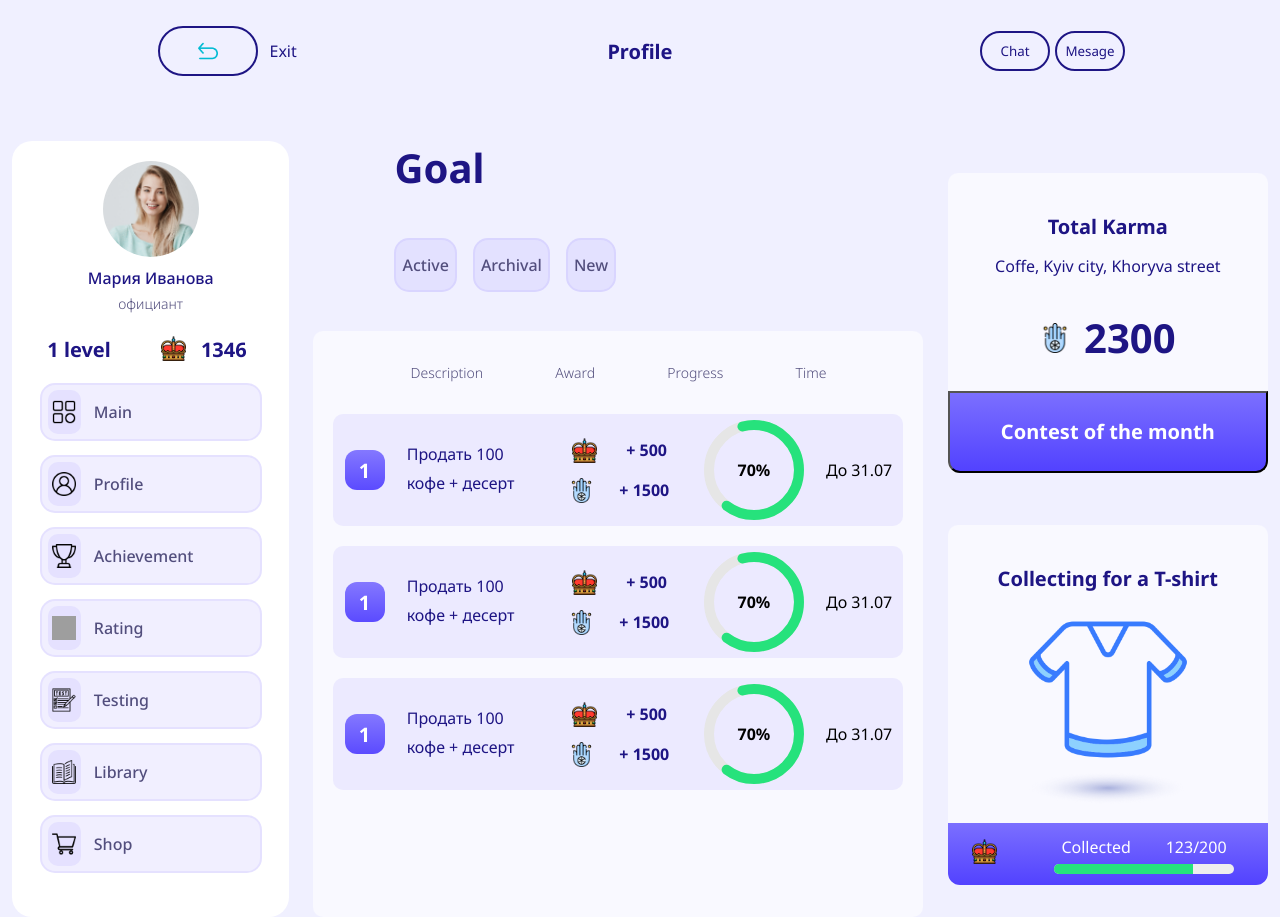
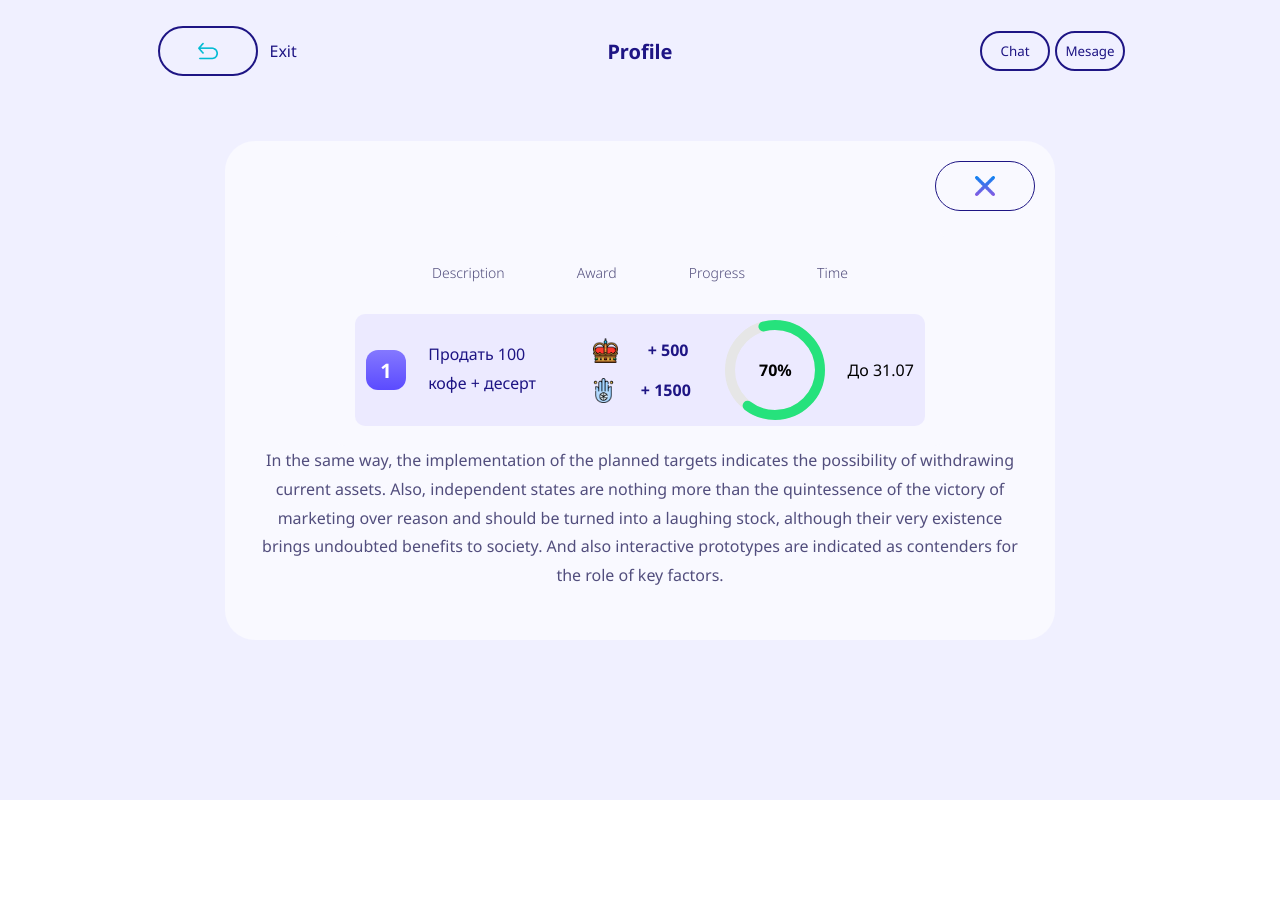
Before and after one commit to GennadiiLazovskii/corporateCaffeApp, a React (Vite) app: page / in a window 1280 px wide. After the commit the page ends 800 px from the top, so only its background shows below. Built offline with nearby package versions, Linux system fonts and the light colour scheme; grey boxes are pictures that could not be loaded.

Commit message:
Add Description Active Task

```diff
--- a/src/components/mainScreenProfile/MainScreanProfile.jsx
+++ b/src/components/mainScreenProfile/MainScreanProfile.jsx
@@ -4,12 +4,13 @@ import ProfileCard from './profileCard/ProfileCard.jsx';
 import UserGoal from './userGoal/UserGoal';
 import UserTotalKarma from './userTotalKarma/UserTotalKarma';
 import UserWishes from './userWishes/UserWishes';
+import DescrActiveTask from './descrActiveTask/DescrActiveTask';
 
 const MainScreanProfile = () => {
 
     return(
         <div className={styles.mainScreanProfile}>
-            <ProfileCard/>
+            {/* <ProfileCard/>
             <div className={styles.mainScreanProfileCenter}>
                 <UserGoal/>
                 <UserAchievements/>
@@ -17,7 +18,8 @@ const MainScreanProfile = () => {
             <div className={styles.mainScreanProfileRight}>
                 <UserTotalKarma/>
                 <UserWishes/>
-            </div>
+            </div> */}
+                <DescrActiveTask/>
         </div>
     )
 }
--- /dev/null
+++ b/src/components/mainScreenProfile/descrActiveTask/DescrActiveTask.jsx
@@ -0,0 +1,29 @@
+import styles from "./DescrActiveTask.module.scss";
+import UserAchievements from "../userAchievements/UserAchievements";
+import Cross from "../../../img/header/cross.png";
+
+const DescrActiveTask = () => {
+    return (
+        <div className={styles.DescrActiveTaskWrap}>
+            <div className={styles.DescrActiveTaskBtn}>
+                <button>
+                    <img src={Cross} alt="Exit" />
+                </button>
+            </div>
+            <UserAchievements />
+            <div className={styles.DescrActiveTaskDescr}>
+                <p>
+                    In the same way, the implementation of the planned targets indicates
+                    the possibility of withdrawing current assets. Also, independent
+                    states are nothing more than the quintessence of the victory of
+                    marketing over reason and should be turned into a laughing stock,
+                    although their very existence brings undoubted benefits to society.
+                    And also interactive prototypes are indicated as contenders for the
+                    role of key factors.
+                </p>
+            </div>
+        </div>
+    );
+};
+
+export default DescrActiveTask;
--- /dev/null
+++ b/src/components/mainScreenProfile/descrActiveTask/DescrActiveTask.module.scss
@@ -0,0 +1,41 @@
+.DescrActiveTaskWrap {
+    width: 830px;
+    height: 100%;
+    background-color: #F9F9FF;
+    display: flex;
+    flex-direction: column;
+    align-items: flex-end;
+    padding-bottom: 50px;
+    border-radius: 30px;
+    .DescrActiveTaskBtn {
+        margin: 20px;
+        display: flex;
+        button {
+            width: 100px;
+            height: 50px;
+            background-color: transparent;
+            display: flex;
+            align-items: center;
+            justify-content: center;
+            border-radius: 50px;
+            cursor: pointer;
+            border: 1px solid #1E1584;
+            img {
+                width: 40px;
+                height: 40px;
+            }
+        }
+    }
+    .DescrActiveTaskDescr {
+        width: 770px;
+        p {
+            font-family: 'Noto Sans';
+            font-style: normal;
+            font-weight: 400;
+            font-size: 16px;
+            line-height: 180%;
+            text-align: center;
+            color: #524E7D;
+        }
+    }
+}
--- a/src/components/mainScreenProfile/userAchievements/UserAchievements.jsx
+++ b/src/components/mainScreenProfile/userAchievements/UserAchievements.jsx
@@ -1,13 +1,13 @@
 import styles from './UserAchievements.module.scss';
+import ProgressCircle from '../progresCircle/ProgresCircle';
 import Crown from '../../../img/user/crown.png';
 import Karma from '../../../img/user/Karma.png';
-import ProgressCircle from '../progresCircle/ProgresCircle';
 
 const UserAchievements = () => {
 
     const progress = 70;
 
-    return(
+    return (
         <div className={styles.userAchievementsWrap}>
             <div className={styles.userAchievementsDescr}>
                 <p>Description</p>
@@ -33,55 +33,7 @@ const UserAchievements = () => {
                     </div>
                 </div>
                 <div>
-                    <ProgressCircle progress={progress}/>
-                </div>
-                <div className={styles.userAchievementsDate}>
-                    <p>До 31.07</p>
-                </div>
-            </div>
-            <div className={styles.userAchievementsAward}>
-                <div className={styles.userAchievementsNumber}>
-                    <p> 1 </p>
-                </div>
-                <div className={styles.userAchievementsTask}>
-                    <p>Продать 100 кофе + десерт</p>
-                </div>
-                <div className={styles.userAchievementsBonus}>
-                    <div className={styles.userAchievementsBonusCrown}>
-                        <img src={Crown} alt="Crown" />
-                        <p>+ 500</p>
-                    </div>
-                    <div className={styles.userAchievementsBonusKarma}>
-                        <img src={Karma} alt="Karma" />
-                        <p>+ 1500</p>
-                    </div>
-                </div>
-                <div>
-                    <ProgressCircle progress={progress}/>
-                </div>
-                <div className={styles.userAchievementsDate}>
-                    <p>До 31.07</p>
-                </div>
-            </div>
-            <div className={styles.userAchievementsAward}>
-                <div className={styles.userAchievementsNumber}>
-                    <p> 1 </p>
-                </div>
-                <div className={styles.userAchievementsTask}>
-                    <p>Продать 100 кофе + десерт</p>
-                </div>
-                <div className={styles.userAchievementsBonus}>
-                    <div className={styles.userAchievementsBonusCrown}>
-                        <img src={Crown} alt="Crown" />
-                        <p>+ 500</p>
-                    </div>
-                    <div className={styles.userAchievementsBonusKarma}>
-                        <img src={Karma} alt="Karma" />
-                        <p>+ 1500</p>
-                    </div>
-                </div>
-                <div>
-                    <ProgressCircle progress={progress}/>
+                    <ProgressCircle progress={progress} />
                 </div>
                 <div className={styles.userAchievementsDate}>
                     <p>До 31.07</p>
--- a/src/components/mainScreenProfile/userAchievements/UserAchievements.module.scss
+++ b/src/components/mainScreenProfile/userAchievements/UserAchievements.module.scss
@@ -1,6 +1,5 @@
 .userAchievementsWrap {
     width: 610px;
-    height: 100%;
     background-color: #F9F9FF;
     border-radius: 10px;
     margin: 0 auto;
```
Also changed, not shown: src/img/header/cross.png (added).
